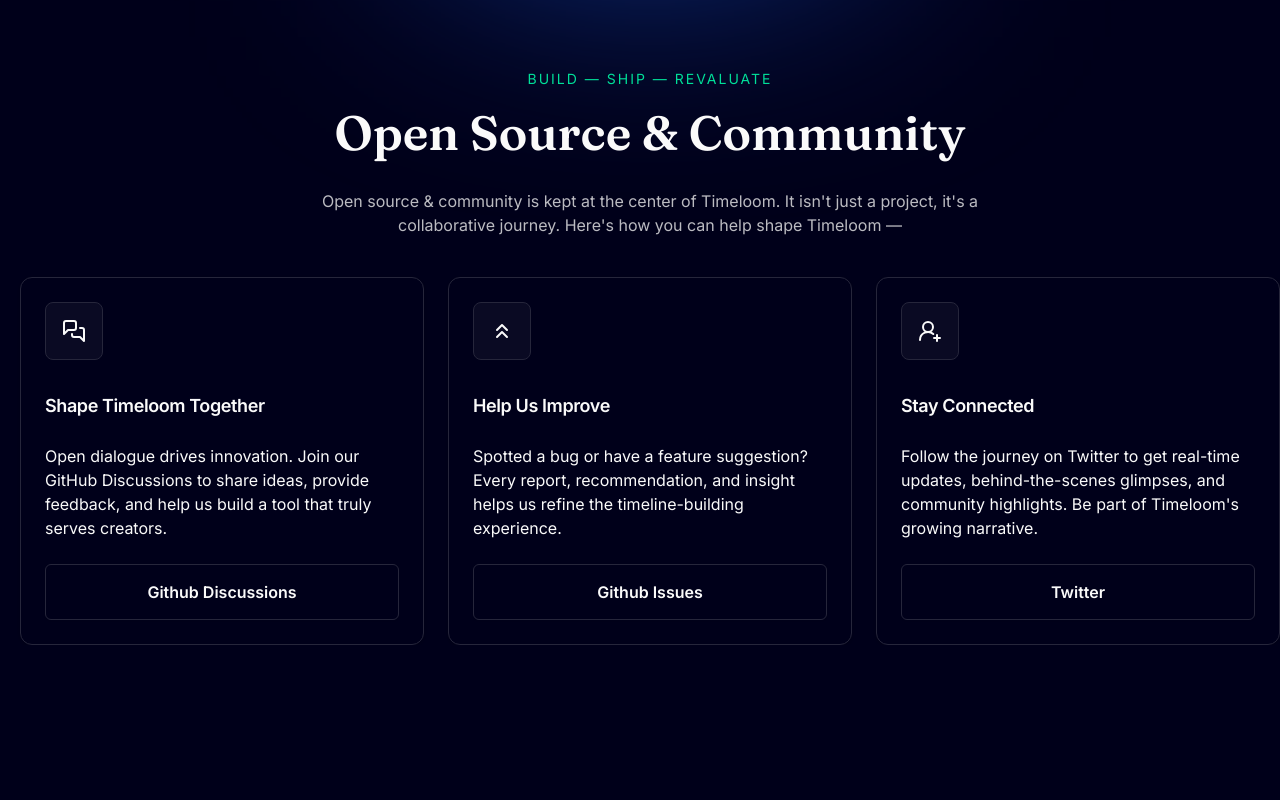
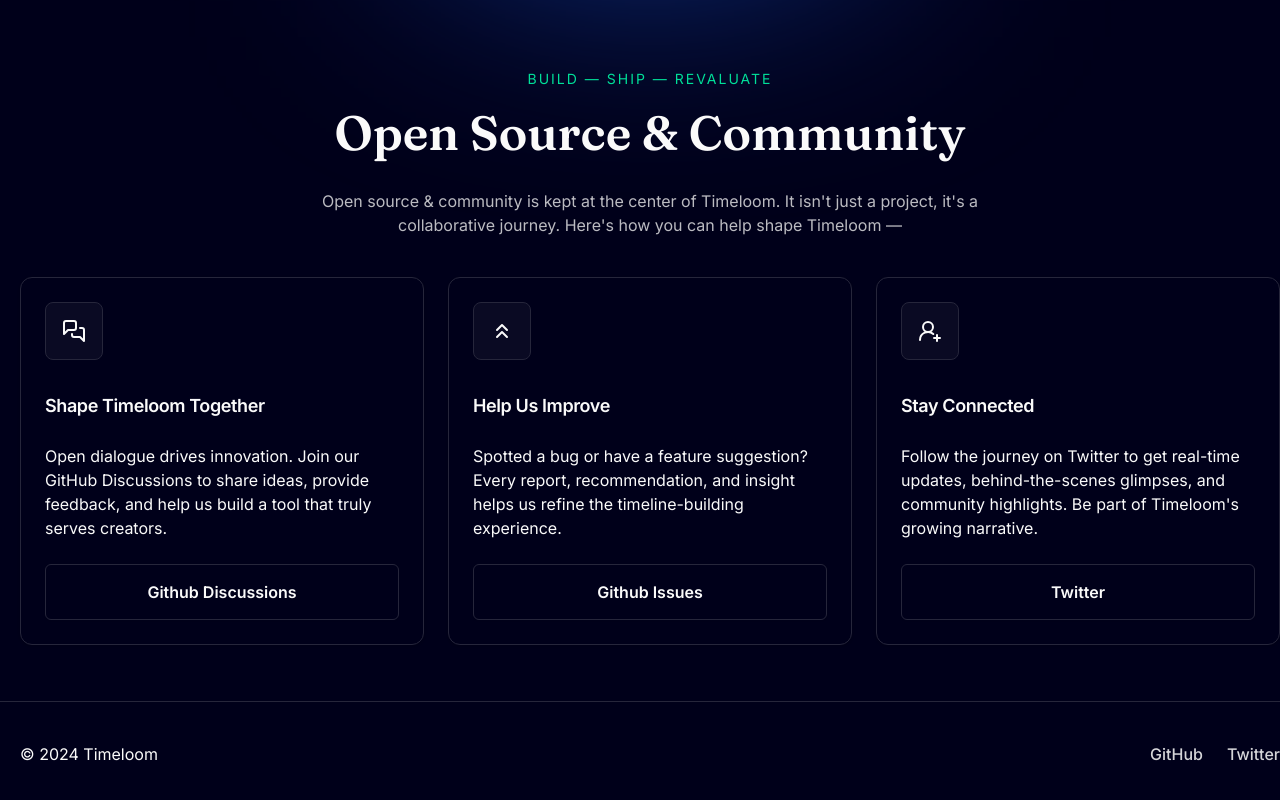
Before and after one commit to inclinedadarsh/timeloom, a Next.js app in the folder client/: page / in a window 1280 px wide. Shown: the part 1151-1951 px from the top of the page. Before the commit the page ends 1796 px from the top, so only its background shows below. Built offline with nearby package versions, Linux system fonts and the light colour scheme.

Commit message:
feat(client): add Footer component and integrate into RootLayout

```diff
--- a/client/src/app/layout.tsx
+++ b/client/src/app/layout.tsx
@@ -1,6 +1,7 @@
 import type { Metadata } from "next";
 import { Fraunces, Inter } from "next/font/google";
 import "./globals.css";
+import Footer from "@/components/footer";
 import Nav from "@/components/nav";
 
 const inter = Inter({
@@ -32,6 +33,7 @@
 			>
 				<Nav />
 				{children}
+				<Footer />
 			</body>
 		</html>
 	);
--- /dev/null
+++ b/client/src/components/footer.tsx
@@ -0,0 +1,34 @@
+import { cn } from "@/lib/utils";
+import Link from "next/link";
+import { buttonVariants } from "./ui/button";
+import { ViewContainer } from "./ui/view-container";
+
+const Footer = () => {
+	return (
+		<footer id="footer" className="mt-14">
+			<ViewContainer className="flex md:justify-between items-center py-10 gap-5 justify-center border-t border-border flex-wrap">
+				<p className="">&copy; 2024 Timeloom</p>
+				<div className="flex gap-6 items-center">
+					<Link
+						className={cn(
+							buttonVariants({ variant: "link", size: "link" }),
+						)}
+						href="https://github.com/inclinedadarsh/timeloom"
+					>
+						GitHub
+					</Link>
+					<Link
+						className={cn(
+							buttonVariants({ variant: "link", size: "link" }),
+						)}
+						href="https://x.com/inclinedadarsh"
+					>
+						Twitter
+					</Link>
+				</div>
+			</ViewContainer>
+		</footer>
+	);
+};
+
+export default Footer;
```
